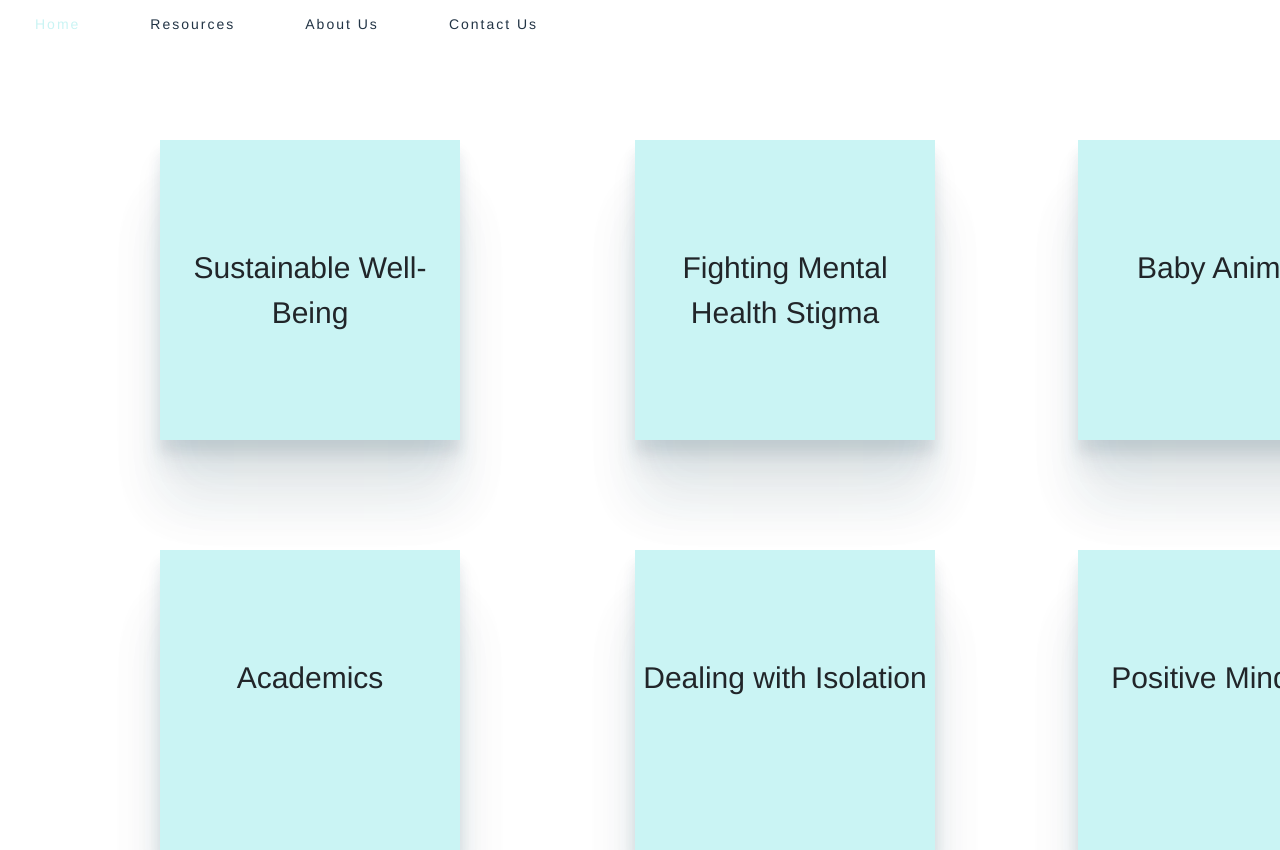
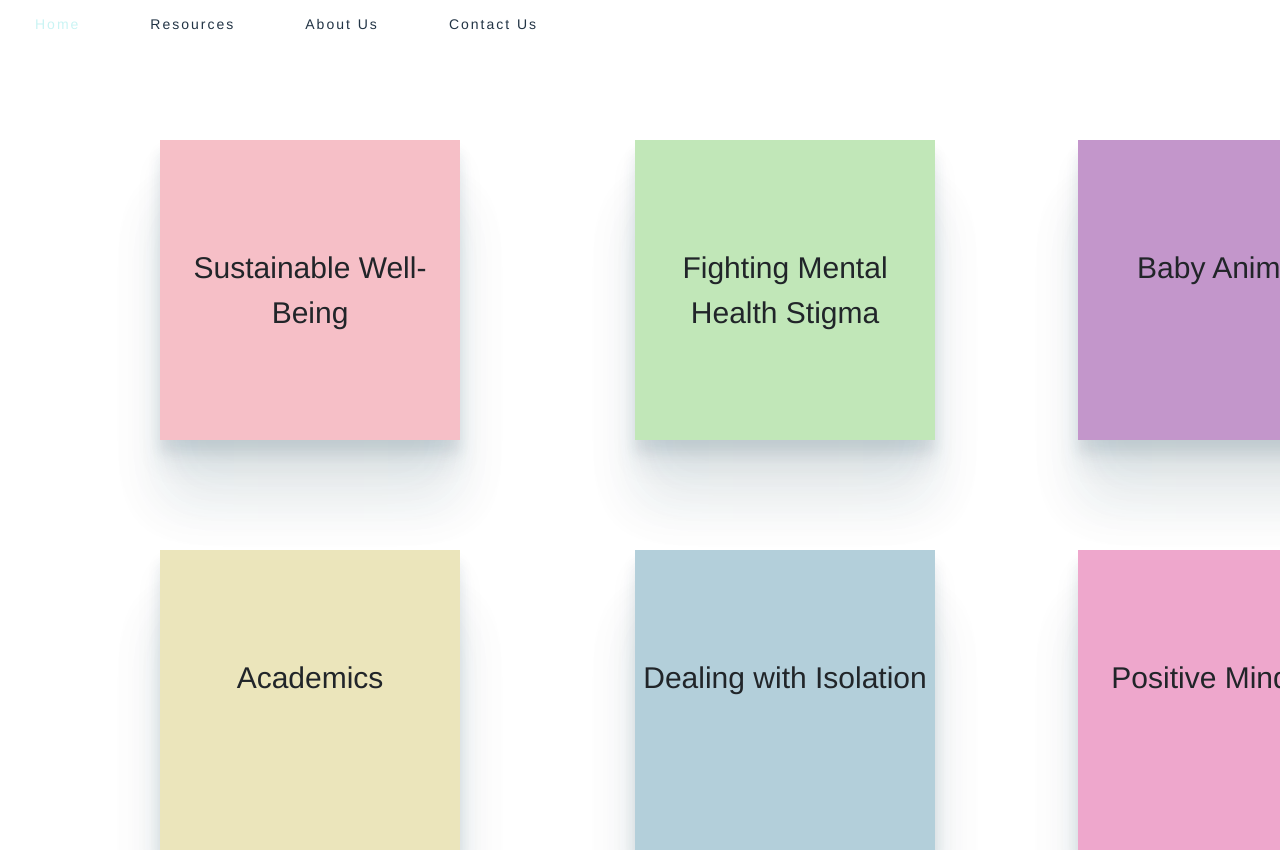
Before and after one commit to cmiciano/-eyes-_mentalhealth, a plain HTML site: page Home.html in a window 1280 px wide. Shown: the top 850 px of the page. Drawn offline with nearby package versions, Linux system fonts and the light colour scheme.

Commit message:
color home change

```diff
--- a/Home.html
+++ b/Home.html
@@ -24,22 +24,22 @@
     </div>
 
     <div class = "homePosts">
-      <div class = "smallpost" id = "topicPost" onclick= "location.href='postits_fournotes.html?a=0';" style = "position: absolute; top: 90px; left: 145px;">
+      <div class = "smallpost" id = "topicPost" onclick= "location.href='postits_fournotes.html?a=0';" style = "position: absolute; top: 90px; left: 145px; background-color: #F6BFC7; ">
         <span class = "topicName">Sustainable Well-Being</span>
       </div>
-      <div class = "smallpost" id = "topicPost" onclick= "location.href='postits_fournotes.html?a=4';" style = "position: absolute; top: 90px; left: 620px;">
+      <div class = "smallpost" id = "topicPost" onclick= "location.href='postits_fournotes.html?a=4';" style = "position: absolute; top: 90px; left: 620px; background-color: #C1E7B8;">
         <span class = "topicName">Fighting Mental Health Stigma</span>
       </div>
-      <div class = "smallpost" id = "topicPost" onclick= "location.href='postits_fournotes.html?a=8';" style = "position: absolute; top: 500px; left: 1063px;">
+      <div class = "smallpost" id = "topicPost" onclick= "location.href='postits_fournotes.html?a=8';" style = "position: absolute; top: 500px; left: 1063px; background-color: #EEA7CC;">
         <span class = "topicName">Positive Mindsets</span>
       </div>
-      <div class = "smallpost" id = "topicPost" onclick= "location.href='postits_fournotes.html?a=12';" style = "position: absolute; top: 500px; left: 145px;">
+      <div class = "smallpost" id = "topicPost" onclick= "location.href='postits_fournotes.html?a=12';" style = "position: absolute; top: 500px; left: 145px; background-color: #EBE5BB;">
         <span class = "topicName">Academics</span>
       </div>
-      <div class = "smallpost" id = "topicPost" onclick= "location.href='postits_fournotes.html?a=16';" style = "position: absolute; top: 500px; left: 620px;">
+      <div class = "smallpost" id = "topicPost" onclick= "location.href='postits_fournotes.html?a=16';" style = "position: absolute; top: 500px; left: 620px; background-color: #B3CFDA;">
         <span class = "topicName">Dealing with Isolation</span>
       </div>
-      <div class = "smallpost" id = "topicPost" onclick= "location.href='postits_fournotes.html?a=20';" style = "position: absolute; top: 90px; left: 1063px;">
+      <div class = "smallpost" id = "topicPost" onclick= "location.href='postits_fournotes.html?a=20';" style = "position: absolute; top: 90px; left: 1063px; background-color: #C396CB;">
         <span class = "topicName">Baby Animals</span>
 
       </div>
--- a/style.css
+++ b/style.css
@@ -18,7 +18,7 @@ body {
   .smallpost {
     height: 300px;
     width: 300px;
-    background-color: #CAF4F4;
+    background-color: #FFDFD3;
     margin: 50px 15px;
     box-shadow: 0px 12px 12px rgba(28, 65, 84, 0.1), 0px 24px 24px rgba(28, 65, 84, 0.08), 0px 64px 48px rgba(28, 65, 84, 0.08), 0px 64px 64px rgba(28, 65, 84, 0.04);
   }
```
